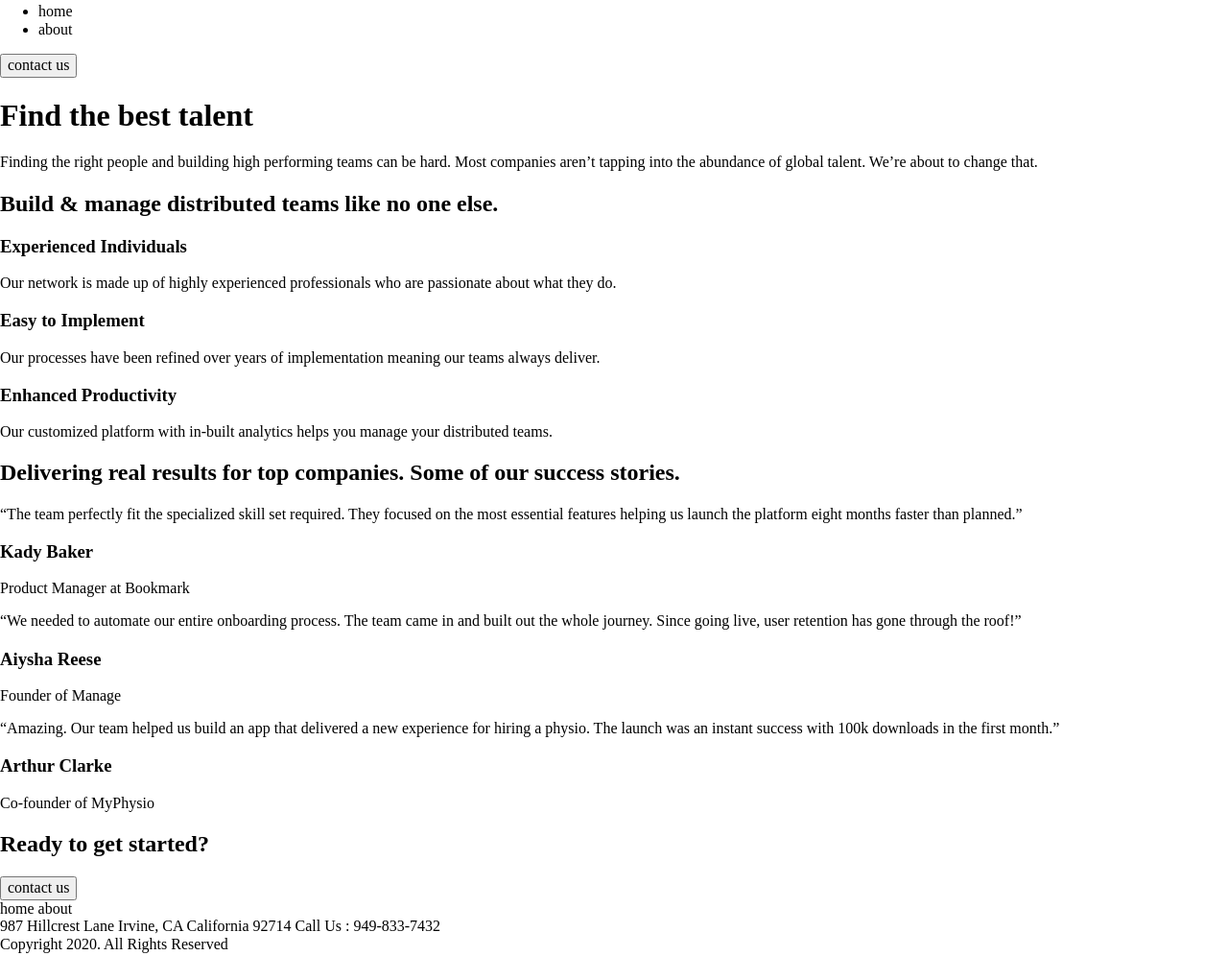
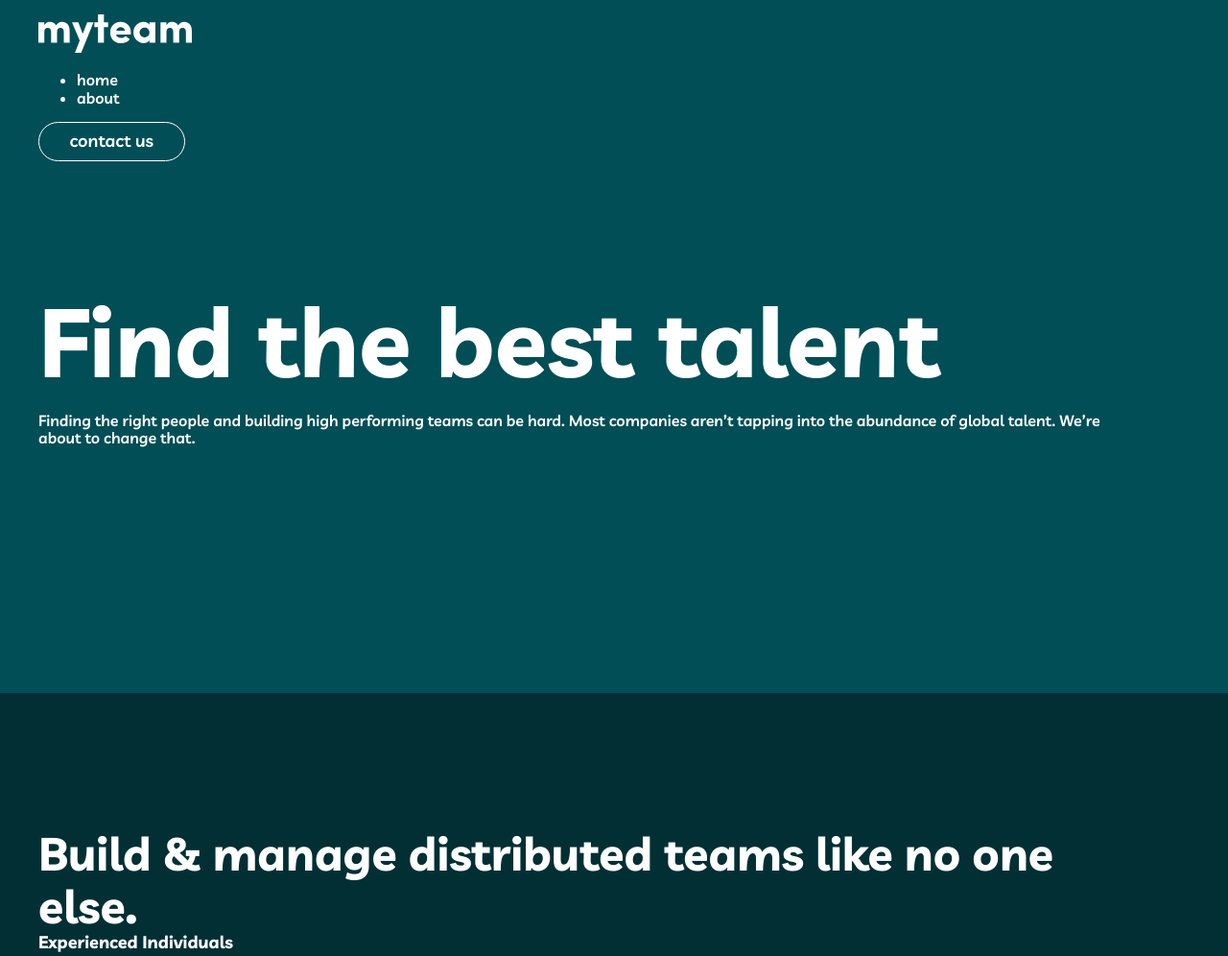
Before and after one commit to Andrparsons/myteam-website, a plain HTML site: page index.html in a window 1280 px wide. Shown: the part 57-1053 px from the top of the page at 96% size. Drawn offline with Linux system fonts and the light colour scheme.

Commit message:
section spacing and typography added

```diff
--- a/css/styles.css
+++ b/css/styles.css
@@ -0,0 +1,225 @@
+*,
+*::before,
+*::after {
+  box-sizing: border-box;
+}
+
+/* varibles */
+
+:root {
+  --fs-h1: 2.5rem;
+  --fs-h2: 2rem;
+  --fs-h3: 1.125rem;
+  --fs-body: 1rem;
+
+  --fw-bold: 700;
+  --fw-semi-bold: 600;
+
+  /* primary-colours */
+  --clr-midnight-green: #014e56;
+  --clr-light-coral: #f67e7e;
+  --clr-white: #ffffff;
+
+  /* secondary-colours */
+
+  --clr-rapture-blue: #79c8c7;
+  --clr-police-blue: #2c6269;
+  --clr-deep-jungle-green: #004047;
+  --clr-sacremento-state-green: #012f34;
+  --clr-dark-green: #002529;
+}
+
+@media (min-width: 400px) {
+  :root {
+    --fs-h1: 4rem;
+  }
+}
+
+@media (min-width: 800px) {
+  :root {
+    --fs-h1: 6.25rem;
+    --fs-h2: 3rem;
+  }
+}
+
+/* general styles */
+
+body {
+  font-family: "Livvic", sans-serif;
+  color: var(--clr-white);
+  background-color: var(--clr-midnight-green);
+  font-weight: var(--fw-semi-bold);
+}
+
+/* buttons */
+
+.primary-btn {
+  background-color: transparent;
+  border-radius: 2em;
+  padding: 0.5em 1.75em;
+  font-size: 1.125rem;
+  font-weight: var(--fw-semi-bold);
+}
+
+.primary-btn--light {
+  color: var(--clr-white);
+  border: 1px solid var(--clr-white);
+}
+
+.primary-btn--dark {
+  color: var(--clr-sacremento-state-green);
+  border: 1px solid var(--clr-sacremento-state-green);
+}
+
+/* typography */
+h1,
+h2,
+h3 {
+  margin: 0;
+}
+
+h1 {
+  font-size: var(--fs-h1);
+  font-weight: var(--fw-bold);
+}
+h2 {
+  font-size: var(--fs-h2);
+}
+h3 {
+  font-size: var(--fs-h3);
+}
+
+/* containers */
+
+.header__container,
+.intro__container,
+.features__container,
+.testimonials__container,
+.CTA__container,
+.footer__container {
+  max-width: 1110px;
+  margin-left: 1.5em;
+  margin-right: 1.5em;
+}
+
+.header__container {
+  margin-top: 3em;
+}
+
+.intro__container {
+  margin-top: 5em;
+  margin-bottom: 12.3125em;
+}
+
+.features__container {
+  padding-top: 4em;
+  padding-bottom: 4em;
+}
+
+.testimonials__container {
+  margin-top: 8.75em;
+  margin-bottom: 10.25em;
+}
+
+.CTA__container {
+  padding-top: 5.1875em;
+  padding-bottom: 5.1875em;
+}
+
+.footer__container {
+  margin-top: 4em;
+  margin-bottom: 4em;
+}
+
+@media (min-width: 400px) {
+  .header__container,
+  .intro__container,
+  .features__container,
+  .testimonials__container,
+  .CTA__container,
+  .footer__container {
+    margin-left: 2.5em;
+    margin-right: 2.5em;
+  }
+
+  .header__container {
+    margin-top: 4em;
+  }
+
+  .intro__container {
+    margin-top: 7em;
+    margin-bottom: 16em;
+  }
+
+  .features__container {
+    padding-top: 6.25em;
+    padding-bottom: 6.25em;
+  }
+
+  .testimonials__container {
+    margin-top: 6.25em;
+    margin-bottom: 6.25em;
+  }
+
+  .CTA__container {
+    padding-top: 4.75em;
+    padding-bottom: 4.75em;
+  }
+
+  .footer__container {
+    margin-top: 3.5em;
+    margin-bottom: 3.5em;
+  }
+}
+
+@media (min-width: 800px) {
+  .header__container {
+    margin-top: 4.5em;
+  }
+
+  .intro__container {
+    margin-top: 8.125em;
+  }
+
+  .features__container {
+    padding-top: 8.75em;
+    padding-bottom: 8.75em;
+  }
+
+  .testimonials__container {
+    margin-top: 8.75em;
+    margin-bottom: 8.75em;
+  }
+
+  .footer__container {
+    margin-top: 3em;
+    margin-bottom: 3em;
+  }
+}
+
+/* header */
+.header {
+}
+
+/* intro */
+
+.intro {
+}
+
+/* features */
+
+.features {
+  background-color: var(--clr-sacremento-state-green);
+}
+
+/* testimonials */
+
+.testimonials {
+}
+
+/* CTA */
+
+.CTA {
+  background-color: var(--clr-light-coral);
+  color: var(--clr-sacremento-state-green);
+}
--- a/index.html
+++ b/index.html
@@ -21,6 +21,7 @@
   </head>
   <body>
     <header class="header">
+      <div class="header__container">
         <div class="logo">
           <img src="./images/logo.svg" alt="myteam logo" />
         </div>
@@ -34,25 +35,29 @@
             </li>
           </ul>
         </nav>
-      <button class="primary-btn primary-btn--dark">contact us</button>
+        <button class="primary-btn primary-btn--light">contact us</button>
+      </div>
     </header>
 
     <!-------------------------------------------->
 
     <section class="intro">
+      <div class="intro__container">
         <h1 class="section__title section__title--intro">
           Find the best talent
         </h1>
 
         <p class="section__body-text section__body-text--intro">
-        Finding the right people and building high performing teams can be hard.
-        Most companies aren’t tapping into the abundance of global talent. We’re
-        about to change that.
+          Finding the right people and building high performing teams can be
+          hard. Most companies aren’t tapping into the abundance of global
+          talent. We’re about to change that.
         </p>
+      </div>
     </section>
 
     <!-------------------------------------------->
     <section class="features">
+      <div class="features__container">
         <h2 class="section__title section__title--features">
           Build & manage distributed teams like no one else.
         </h2>
@@ -78,23 +83,26 @@
             Enhanced Productivity
           </h3>
           <p class="subsection__body-text">
-          Our customized platform with in-built analytics helps you manage your
-          distributed teams.
+            Our customized platform with in-built analytics helps you manage
+            your distributed teams.
           </p>
+        </div>
       </div>
     </section>
 
     <!-------------------------------------------->
     <section class="testimonials">
+      <div class="testimonials__container">
         <h2 class="section__title">
-        Delivering real results for top companies. Some of our success stories.
+          Delivering real results for top companies. Some of our success
+          stories.
         </h2>
 
         <div class="testimonials__content">
           <p class="subsection__body-text">
             “The team perfectly fit the specialized skill set required. They
-          focused on the most essential features helping us launch the platform
-          eight months faster than planned.”
+            focused on the most essential features helping us launch the
+            platform eight months faster than planned.”
           </p>
           <h3 class="subsection__title subsection__title--testimonials">
             Kady Baker
@@ -104,9 +112,9 @@
           </p>
 
           <p class="subsection__body-text">
-          “We needed to automate our entire onboarding process. The team came in
-          and built out the whole journey. Since going live, user retention has
-          gone through the roof!”
+            “We needed to automate our entire onboarding process. The team came
+            in and built out the whole journey. Since going live, user retention
+            has gone through the roof!”
           </p>
           <h3 class="subsection__title subsection__title--testimonials">
             Aiysha Reese
@@ -117,8 +125,8 @@
 
           <p class="subsection__body-text">
             “Amazing. Our team helped us build an app that delivered a new
-          experience for hiring a physio. The launch was an instant success with
-          100k downloads in the first month.”
+            experience for hiring a physio. The launch was an instant success
+            with 100k downloads in the first month.”
           </p>
           <h3 class="subsection__title subsection__title--testimonials">
             Arthur Clarke
@@ -127,20 +135,27 @@
             Co-founder of MyPhysio
           </p>
         </div>
+      </div>
     </section>
 
     <!-------------------------------------------->
     <section class="CTA">
+      <div class="CTA__container">
         <h2 class="section__title  section__title--CTA">
           Ready to get started?
         </h2>
-      <button class="primary-btn primary-btn--light">
+        <button class="primary-btn primary-btn--dark">
           contact us
         </button>
+      </div>
     </section>
 
     <!-------------------------------------------->
     <footer class="footer">
+      <div class="footer__container">
+        <div class="logo">
+          <img src="./images/logo.svg" alt="myteam logo" />
+        </div>
         <div class="footer__nav">
           home about
         </div>
@@ -151,6 +166,7 @@
         <div class="footer__social-media">
           Copyright 2020. All Rights Reserved
         </div>
+      </div>
     </footer>
   </body>
 </html>
```
Lines whose indentation alone changed are shown as unchanged.
